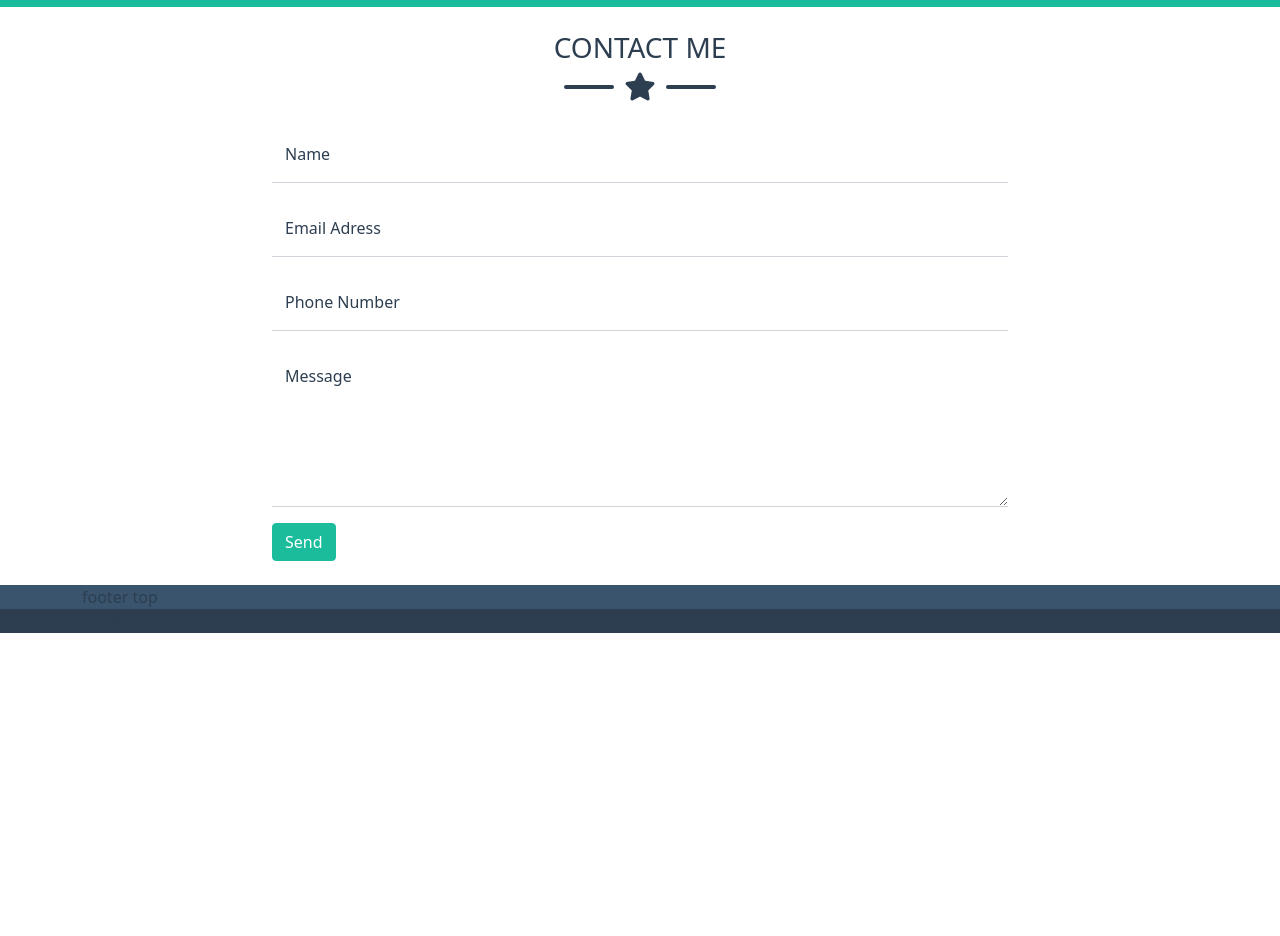
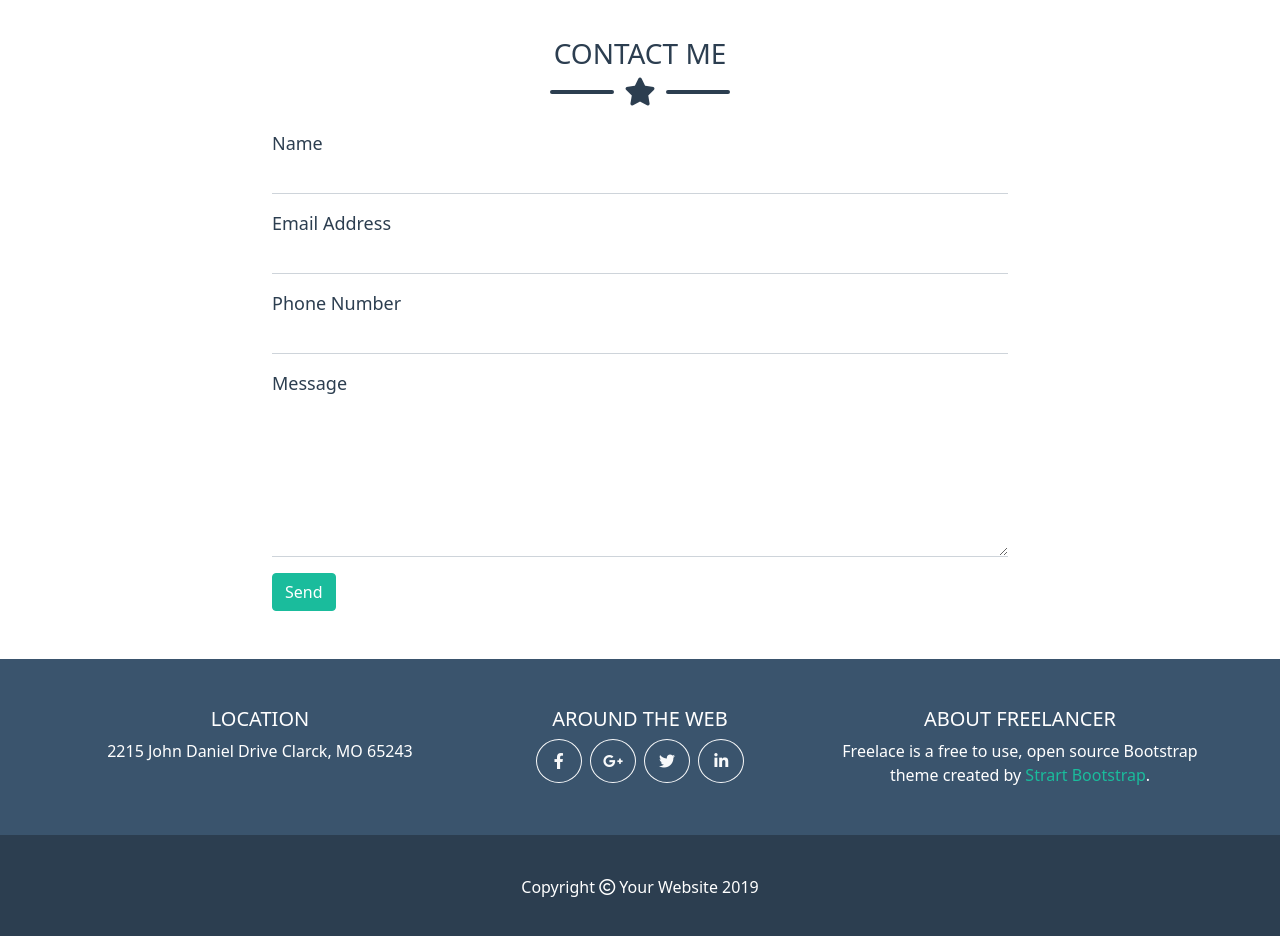
Before and after one commit to MartinelliFabio/html-css-bootstrap-freelancer, a plain HTML site: page index.html in a window 1280 px wide. Shown: the part 1800-2736 px from the top of the page. Before the commit the page ends 2433 px from the top, so only its background shows below. Drawn offline with nearby package versions, Linux system fonts and the light colour scheme.

Commit message:
add footer-bottom

```diff
--- a/css/style.css
+++ b/css/style.css
@@ -7,6 +7,10 @@
 }
 
 /* ! COMMON */
+html {
+    scroll-padding-top: 80px;
+}
+
 body {
     background-color: var(--white);
     color: var(--black);
@@ -37,11 +41,37 @@ body {
     background-color: var(--dark-grey);
 }
 
+/* ! HEADER */
+header {
+    background-color: var(--black);
+    position: fixed;
+    padding: 10px;
+    top: 0;
+    width: 100%;
+    z-index: 99999;
+}
+
+.link-nav {
+    color: var(--white)!important;
+}
+
+.link-nav:hover {
+    color: var(--green)!important;
+}
+
 /* ! MAIN */
 /* ! Sezione Hero */
 #hero {
     padding-top: 10rem;
     padding-bottom: 4rem;
+}
+
+#hero h1 {
+    font-size: 5vw;
+}
+
+#hero h4 {
+
 }
 
 .layover-container::after {
@@ -78,7 +108,7 @@ body {
 .icon::after {
     content: '';
     display: block;
-    width: 50px;
+    width: 5vw;
     border: 2px solid var(--white);
     border-radius: 3px;
 }
@@ -86,7 +116,7 @@ body {
 .icon::before {
     content: '';
     display: block;
-    width: 50px;
+    width: 5vw;
     border: 2px solid var(--white);
     border-radius: 3px;
 }
@@ -94,7 +124,7 @@ body {
 .icon-dark::after {
     content: '';
     display: block;
-    width: 50px;
+    width: 5vw;
     border: 2px solid var(--black);
     border-radius: 3px;
 }
@@ -102,22 +132,17 @@ body {
 .icon-dark::before {
     content: '';
     display: block;
-    width: 50px;
+    width: 5vw;
     border: 2px solid var(--black);
     border-radius: 3px;
 }
 
 .avatar {
-    width: 45%;
+    width: 38%;
     max-width: 100%;
 }
 
 /* ! Sezione Portfolio */
-#portfolio {
-    padding-top: 100px;
-    padding-bottom: 50px;
-}
-
 #portfolio img {
     width: 100%;
 }
@@ -133,12 +158,37 @@ body {
     border-radius: 0;
 }
 
-/* ! HEADER */
-header {
-    background-color: var(--black);
-    position: fixed;
-    padding: 10px;
-    top: 0;
-    width: 100%;
-    z-index: 99999;
+#contact label {
+    font-size: 18px;
+    font-weight: 500;
 }
+
+/* ! Sezione Footer Top */
+#footer-top p {
+    font-weight: 500;
+}
+
+#footer-top i {
+    width: 20px;
+    height: 30px;
+    line-height: 30px;
+}
+
+.link-boot {
+    text-decoration: none;
+    color: var(--green);
+}
+
+.link-boot:hover {
+    color: var(--green);
+    text-decoration: underline;
+}
+
+/* ! Sezione Footer Bottom */
+#footer-bottom {
+    font-weight: 500;
+}
+
+#footer-bottom p {
+    margin-top: 1rem;
+}
--- a/index.html
+++ b/index.html
@@ -23,13 +23,13 @@
               <div class="collapse navbar-collapse" id="boot-navbar">
                 <ul class="navbar-nav ms-auto mb-2 mb-lg-0 fw-bold">
                   <li class="nav-item">
-                    <a class="nav-link text-white" aria-current="page" href="#portfolio">Portfolio</a>
+                    <a class="nav-link link-nav" aria-current="page" href="#portfolio">Portfolio</a>
                   </li>
                   <li class="nav-item">
-                    <a class="nav-link text-white" href="#about">About</a>
+                    <a class="nav-link link-nav" href="#about">About</a>
                   </li>
                   <li class="nav-item">
-                    <a class="nav-link text-white" href="#contact">Contact</a>
+                    <a class="nav-link link-nav" href="#contact">Contact</a>
                   </li>
                 </ul>
               </div>
@@ -50,21 +50,21 @@
                         <div class="icon justify-content-center">
                             <i class="fa-solid fa-star text-white fs-3"></i>
                         </div>
-                        <h4 class="text-white text-uppercase pt-4">Graphic artist - Web Designer - Illustrator</h4>
+                        <h5 class="text-white text-uppercase pt-4">Graphic artist - Web Designer - Illustrator</h5>
                     </div>
                 </div>
             </div>
         </section>
 
         <!-- Sezione Portfolio -->
-        <section id="portfolio" class="text-center">
+        <section id="portfolio" class="text-center pt-5 pb-5">
             <div class="container-md">
                 <h2 class="text-uppercase pb-2">Portfolio</h2>
                 <div class="icon-dark justify-content-center">
                     <i class="fa-solid fa-star my-text-black fs-3"></i>
                 </div>
                 <div class="row pt-4 g-4">
-                    <div class="col-sm-12 col-md-6 col-lg-4">
+                    <div class="col-sm-12 col-md-6 md col-lg-4">
                         <div class="layover-container position-relative overflow-hidden round-img">
                             <img src="img/cabin.png" alt="Cabina">
                         </div>
@@ -99,7 +99,7 @@
         </section>
 
         <!-- Sezione About -->
-        <section id="about" class="my-bg-green text-center text-white pt-4 pb-4">
+        <section id="about" class="my-bg-green text-center text-white pt-5 pb-5">
             <div class="container-md w-50">
                 <h3 class="text-uppercase">About</h3>
                 <div class="icon justify-content-center pb-3">
@@ -118,7 +118,7 @@
         </section>
 
         <!-- Sezione Contatti -->
-        <section id="contact" class=" pt-4 pb-4">
+        <section id="contact" class=" pt-5 pb-5">
             <div class="container-md">
                 <h3 class="text-uppercase text-center">Contact me</h3>
                 <div class="icon-dark justify-content-center">
@@ -126,27 +126,26 @@
                 </div>
                 <div class="row justify-content-center pt-4">
                     <div class="col-8">
-                        <div class="form-floating mb-3">
-                            <input class="form-control my-border-form" id="name" type="text" placeholder="Enter your name..." data-sb-validations="required" />
-                            <label for="name">Name</label>
+                        <div class="mb-3">
+                            <label for="">Name</label>
+                            <input class="form-control my-border-form" id="name" type="text" data-sb-validations="required" />
                             <div class="invalid-feedback" data-sb-feedback="name:required">A name is required.</div>
                         </div>
-
-                        <div class="form-floating mb-3">
-                            <input class="form-control my-border-form" id="name" type="text" placeholder="Enter your name..." data-sb-validations="required" />
-                            <label for="name">Email Adress</label>
+                        <div class="mb-3">
+                            <label for="">Email Address</label>
+                            <input class="form-control my-border-form" id="email" type="text" data-sb-validations="required" />
                             <div class="invalid-feedback" data-sb-feedback="name:required">An email is required.</div>
                         </div>
 
-                        <div class="form-floating mb-3">
-                            <input class="form-control my-border-form" id="name" type="text" placeholder="Enter your name..." data-sb-validations="required" />
-                            <label for="name">Phone Number</label>
+                        <div class="mb-3">
+                            <label for="">Phone Number</label>
+                            <input class="form-control my-border-form" id="phone" type="text" data-sb-validations="required" />
                             <div class="invalid-feedback" data-sb-feedback="name:required">A phone number is required.</div>
                         </div>
 
-                        <div class="form-floating mb-3">
-                            <textarea class="form-control my-border-form" id="message" type="text" placeholder="Enter your message here..." style="height: 10rem" data-sb-validations="required"></textarea>
-                            <label for="message">Message</label>
+                        <div class="mb-3">
+                            <label for="">Message</label>
+                            <textarea class="form-control my-border-form" id="message" type="text" style="height: 10rem" data-sb-validations="required"></textarea>
                             <div class="invalid-feedback" data-sb-feedback="message:required">A message is required.</div>
                         </div>
                         <div><button type="button" class="btn btn-success my-btn-green">Send</button></div>
@@ -156,17 +155,34 @@
         </section>
 
     </main>
+
     <footer>
 
-        <div id="footer-top" class="my-bg-grey">
+        <div id="footer-top" class="my-bg-grey text-white text-center pt-5 pb-5">
             <div class="container-md">
-                footer top
+                <div class="row">
+                    <div class="col-lg-4 col-md-4 mb-5 mb-lg-0">
+                        <h5 class="text-uppercase">Location</h5>
+                        <p class="mb-0">2215 John Daniel Drive Clarck, MO 65243</p>
+                    </div>
+                    <div class="col-lg-4 col-md-4 mb-5 mb-lg-0">
+                        <h5 class="text-uppercase">Around the web</h5>
+                            <a class="btn btn-outline-light rounded-circle" href="#!"><i class="fab fa-fw fa-facebook-f"></i></a>
+                            <a class="btn btn-outline-light rounded-circle ms-1" href="#!"><i class="fab fa-fw fa-google-plus-g"></i></a>
+                            <a class="btn btn-outline-light rounded-circle mx-1" href="#!"><i class="fab fa-fw fa-twitter"></i></a>
+                            <a class="btn btn-outline-light rounded-circle" href="#!"><i class="fab fa-fw fa-linkedin-in"></i></a>
+                    </div>
+                    <div class="col-lg-4 col-md-4">
+                        <h5 class="text-uppercase">About Freelancer</h5>
+                        <p class="mb-0">Freelace is a free to use, open source Bootstrap theme created by <a href="#" class="link-boot">Strart Bootstrap</a>.</p>
+                    </div>
+                </div>
             </div>
         </div>
 
-        <div id="footer-bottom" class="my-bg-dark-grey">
+        <div id="footer-bottom" class="my-bg-dark-grey pt-4 pb-4 text-white text-center">
             <div class="container-md">
-                footer bottom
+                <p>Copyright <i class="fa-regular fa-copyright"></i> Your Website 2019</p>
             </div>
         </div>
 
```
